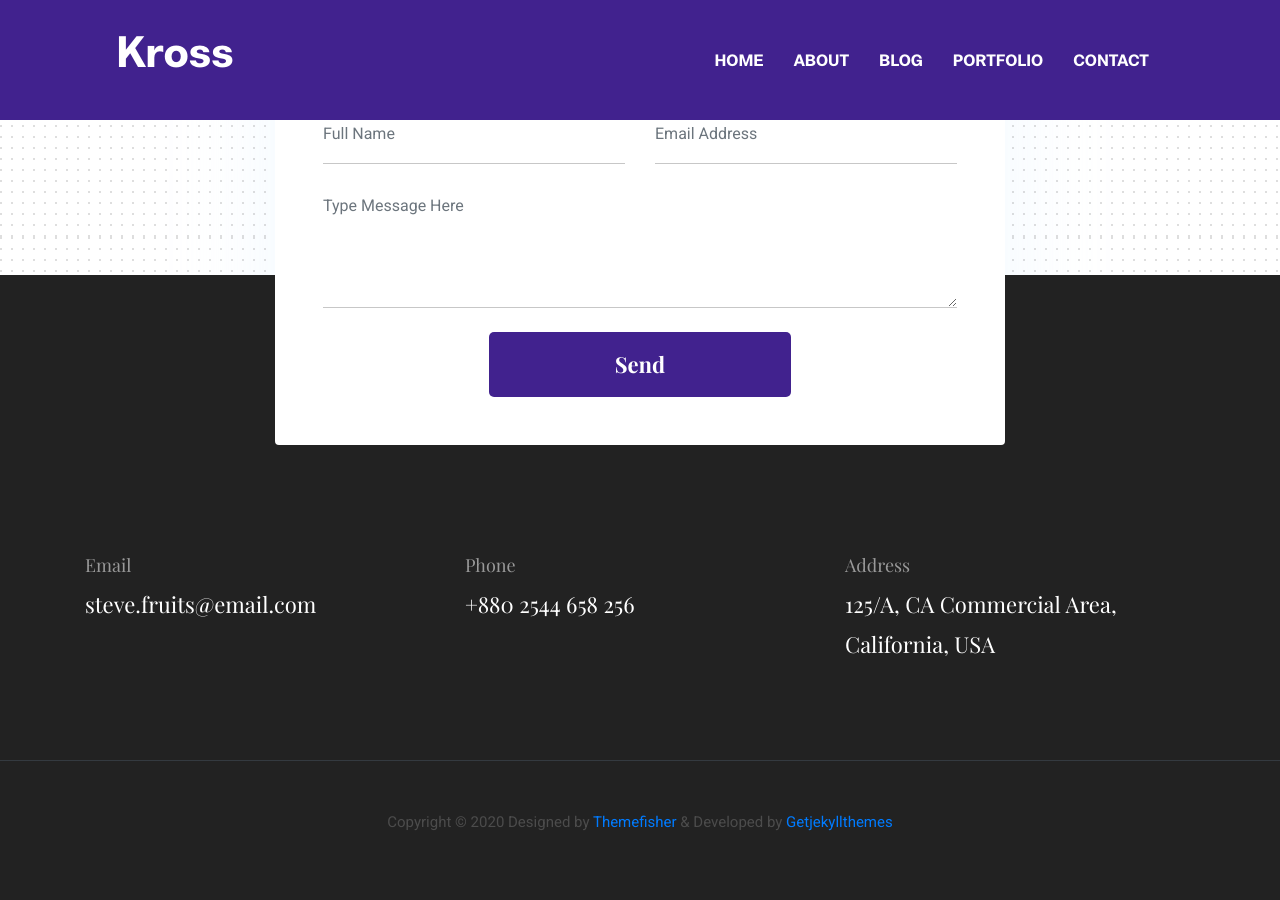
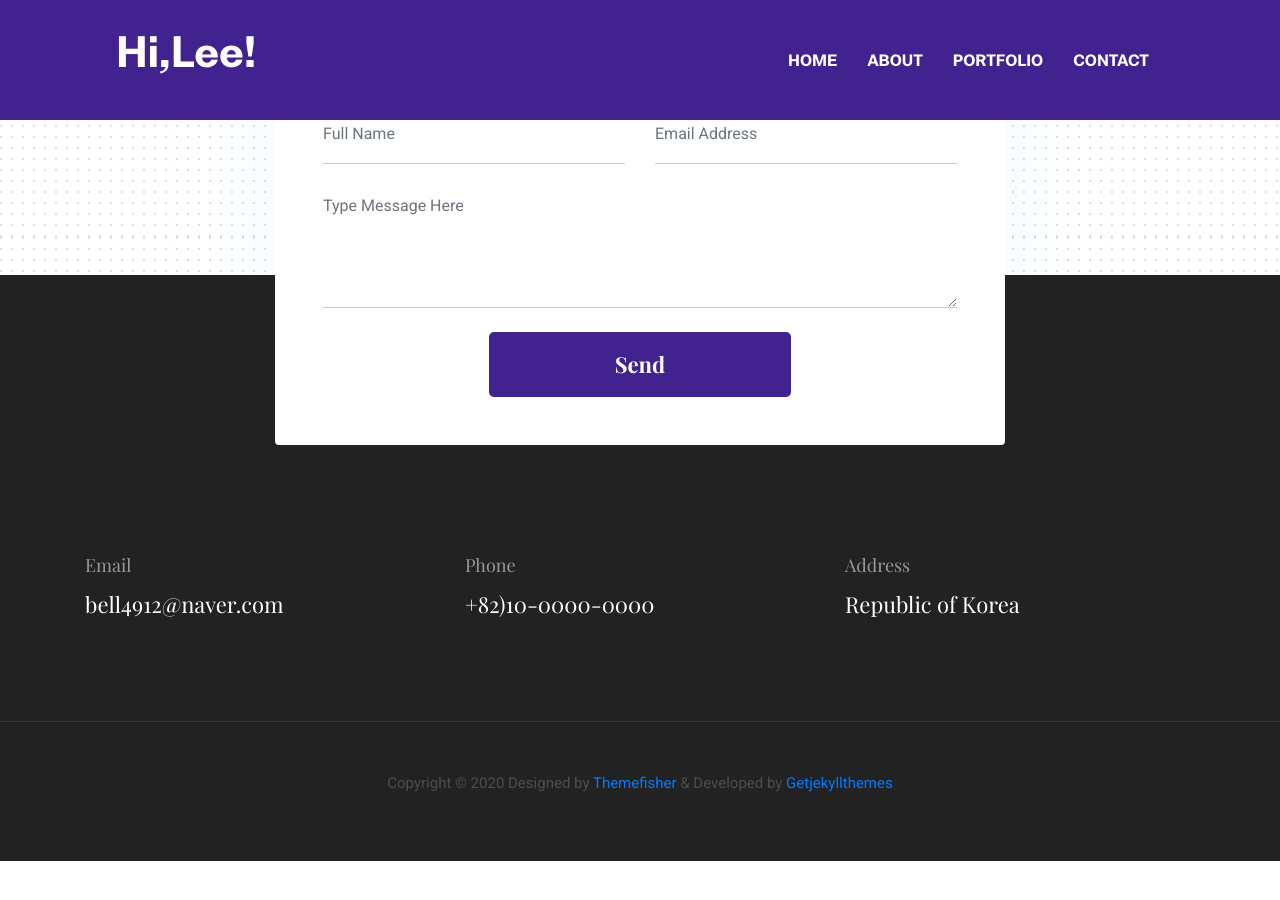
Before and after one commit to lhi0822/lhi0822.github.io, a Jekyll site: the page built from _pages/contact.html, in a window 1280 px wide and 900 px high, scrolled down 786 px. Built offline with Jekyll 4.4.1, drawn with Linux system fonts in a browser that asks for light colours; after the commit the page ends 1647 px from its top, so only the background shows below that.

Commit message:
Theme changed

```diff
--- a/_data/settings.yml
+++ b/_data/settings.yml
@@ -1,18 +1,18 @@
 #-------------------------------
 # General Site Settings
 
-title: Kross
+title: Hi,Lee!
 logo:
 author: themefisher
 description: this is meta description
-email: steve.fruits@email.com
-phone: +880 2544 658 256
-address: 125/A, CA Commercial Area, California, USA
+email: bell4912@naver.com
+phone: +82)10-0000-0000
+address: Republic of Korea
 copyright: Copyright &copy; 2020 Designed by [Themefisher](https://themefisher.com) & Developed by [Getjekyllthemes](https://getjekyllthemes.com)
 
 menu:
 - {name: About, link: '/about/'}
-- {name: Blog, link: '/blog/'}
+#- {name: Blog, link: '/blog/'}
 - {name: Portfolio, link: '/portfolio/'}
 - {name: Contact, link: '/contact/'}
 
@@ -38,13 +38,13 @@ disqus-identifier: # Add your shortname for Disqus Comment. For example mr-brown
 # Hero Section
 
 hero:
-  hero-title: Hi! I’m <br> Christoher <br> UX designer
+  hero-title: 안녕하세요 ! 나는 iOS 앱 개발자 <br> 혜인 <br>
 
 social:
-- {icon: "ti-facebook", link: "#"}
-- {icon: "ti-instagram", link: "#"}
-- {icon: "ti-dribbble", link: "#"}
-- {icon: "ti-twitter", link: "#"}
+#- {icon: "ti-facebook", link: "#"}
+# {icon: "ti-instagram", link: "#"}
+#- {icon: "ti-dribbble", link: "#"}
+#- {icon: "ti-twitter", link: "#"}
 
 
 #-------------------------------
@@ -52,7 +52,7 @@ social:
 
 # About Section
 blurb:
-  Lorem ipsum dolor sit amet, consectetur adipisicing elit, sed do eiusmod tempor incididunt ut labore et dolore magna aliqua. Ut enim ad minim veniam, quis nostrud exercitation ullamco laboris nisi ut aliquip ex ea commodo consequat. Duis aute irure dolor in reprehenderit in voluptate velit esse cillum dolore eu fugiat nulla pariatur.
+  자기소개
 
 blurb-btn-link: '/about'
 blurb-btn-name: know more
@@ -103,18 +103,18 @@ skills:
 
 #-------------------------------
 # Exprerience Section
-
-experience-title: Experience
-experience:
-- {name: Junior UX Designer, icon: 'icon-1.png', date: 'Jan 2007 - Feb 2009', organization: 'WEBEX'}
-- {name: UX & UI Designer, icon: 'icon-2.png', date: 'Mar 2009 - Aug 2014', organization: 'AUGMEDIX'}
-- {name: Senior UI Designer, icon: 'icon-3.png', date: 'Sep 2014 - Present', organization: 'THEMEFISHER'}
+#
+#experience-title: 프로젝트
+#experience:
+#- {name: Junior UX Designer, icon: 'icon-1.png', date: 'Jan 2007 - Feb 2009', organization: 'WEBEX'}
+#- {name: UX & UI Designer, icon: 'icon-2.png', date: 'Mar 2009 - Aug 2014', organization: 'AUGMEDIX'}
+#- {name: Senior UI Designer, icon: 'icon-3.png', date: 'Sep 2014 - Present', organization: 'THEMEFISHER'}
 
 
 #-------------------------------
 # Education Section
 
-education-title: Education
+education-title: 프로젝트
 education:
 - {name: Marters in UX Design, date: '2006', organization: 'Masassusets Institute of Technology'}
 - {name: Honours in Fine Arts, date: '2004', organization: 'Harvard University'}
@@ -125,26 +125,26 @@ education:
 #-------------------------------
 # Services Section
 
-services-title: Services
-services:
-- {
-    name: UI Design,
-    icon: ti-palette,
-    description: 'Lorem ipsum dolor sit amet, consectetur adipisicing elit, sed do eiusmod tempor incididunt ut labore et dolore magna aliqua.',
-    active: # Add true to select section
-  }
-- {
-    name: UX Design,
-    icon: ti-vector,
-    description: 'Lorem ipsum dolor sit amet, consectetur adipisicing elit, sed do eiusmod tempor incididunt ut labore et dolore magna aliqua.',
-    active: true # Add true to select section
-  }
-- {
-    name: Interaction Design,
-    icon: ti-panel,
-    description: 'Lorem ipsum dolor sit amet, consectetur adipisicing elit, sed do eiusmod tempor incididunt ut labore et dolore magna aliqua.',
-    active: # Add true to select section
-  }
+#services-title: Services
+#services:
+#- {
+#    name: UI Design,
+#    icon: ti-palette,
+#    description: 'Lorem ipsum dolor sit amet, consectetur adipisicing elit, sed do eiusmod tempor incididunt ut labore et dolore magna aliqua.',
+#    active: # Add true to select section
+#  }
+#- {
+#    name: UX Design,
+#   icon: ti-vector,
+#    description: 'Lorem ipsum dolor sit amet, consectetur adipisicing elit, sed do eiusmod tempor incididunt ut labore et dolore magna aliqua.',
+#    active: true # Add true to select section
+#  }
+#- {
+#    name: Interaction Design,
+#    icon: ti-panel,
+#    description: 'Lorem ipsum dolor sit amet, consectetur adipisicing elit, sed do eiusmod tempor incididunt ut labore et dolore magna aliqua.',
+#    active: # Add true to select section
+#  }
 
 
 
@@ -293,4 +293,4 @@ client-slider-items:
 # Contact Section
 
 contact-title: Contact Info
-contact-email: steve.fruits@email.com
+contact-email: bell4912@naver.com
```
